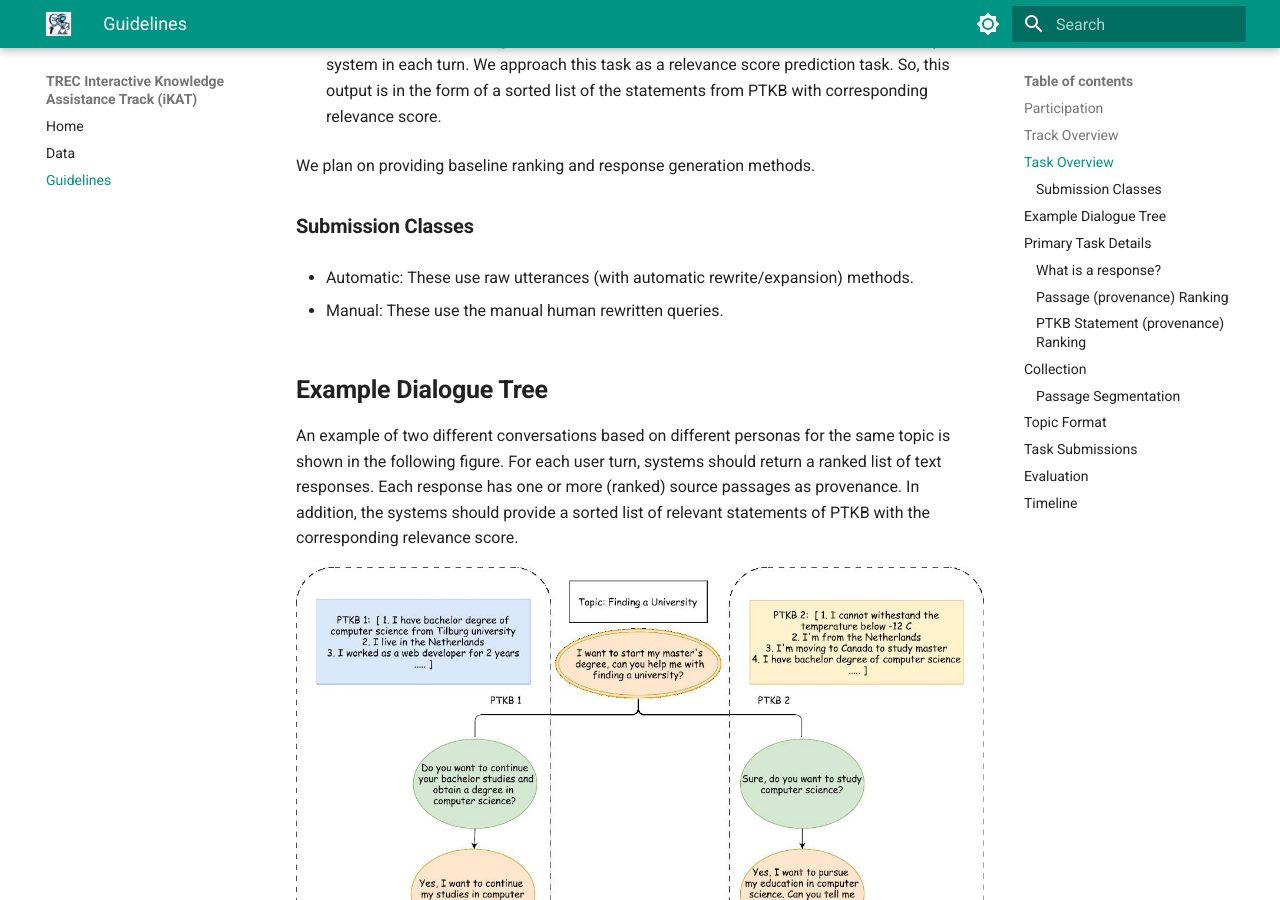
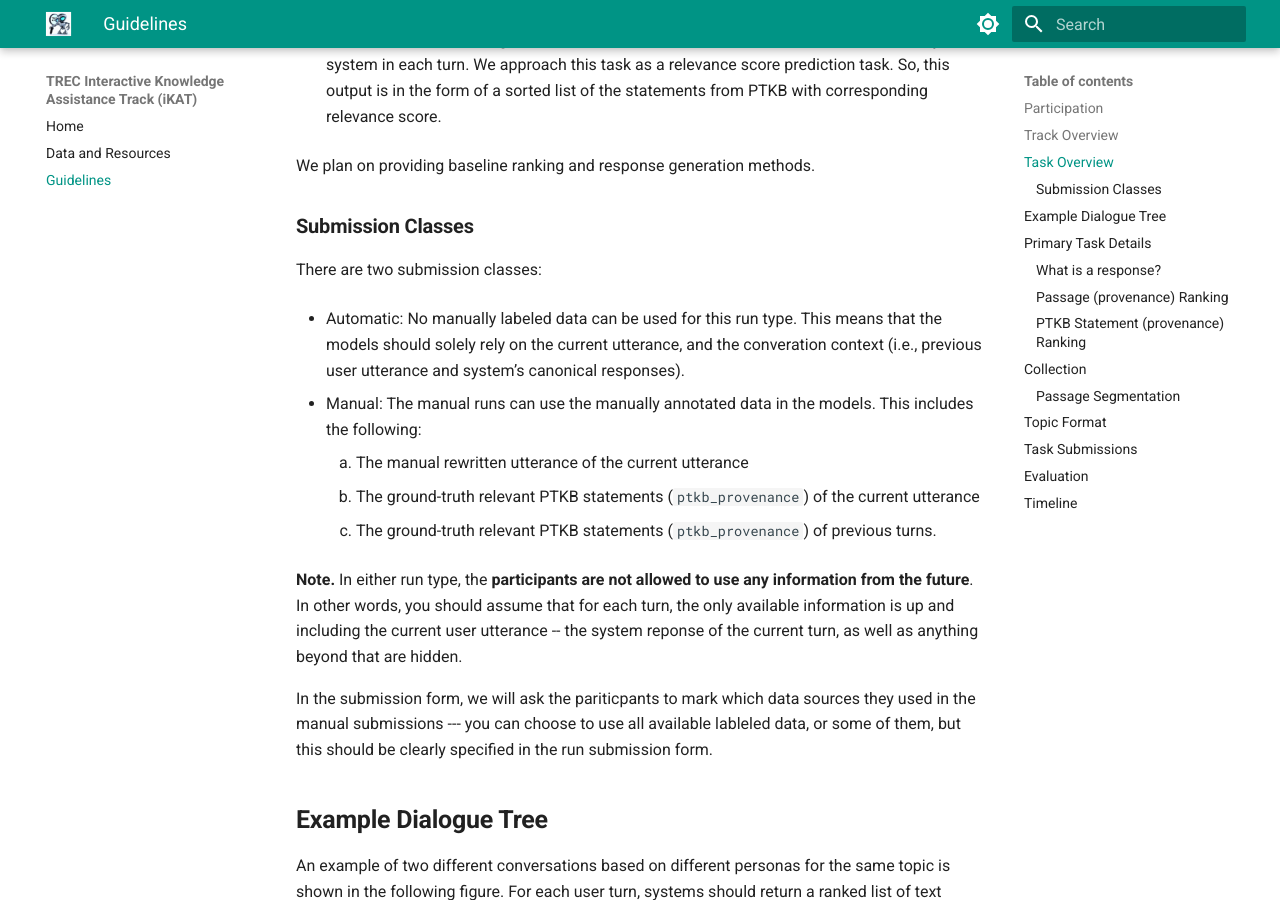
Before and after one commit to shubham526/trec-ikat-website, an MkDocs documentation site: the page built from docs/guidelines.md, in a window 1280 px wide and 900 px high, scrolled down 1216 px. Built offline with MkDocs 1.6.1 and Material for MkDocs 9.7.7, drawn with Linux system fonts in a browser that asks for light colours.

```diff
--- a/docs/guidelines.md
+++ b/docs/guidelines.md
@@ -40,9 +40,18 @@ We plan on providing baseline ranking and response generation methods.
 
 ### **Submission Classes**
 
--   Automatic: These use raw utterances (with automatic rewrite/expansion) methods.
+There are two submission classes:
 
--   Manual: These use the manual human rewritten queries.
+-   Automatic: No manually labeled data can be used for this run type. This means that the models should solely rely on the current utterance, and the converation context (i.e., previous user utterance and system’s canonical responses).
+
+-   Manual: The manual runs can use the manually annotated data in the models. This includes the following:
+	1. The manual rewritten utterance of the current utterance
+	2. The ground-truth relevant PTKB statements (`ptkb_provenance`) of the current utterance
+	3. The ground-truth relevant PTKB statements (`ptkb_provenance`) of previous turns.
+
+**Note.** In either run type, the **participants are not allowed to use any information from the future**. In other words, you should assume that for each turn, the only available information is up and including the current user utterance -- the system reponse of the current turn, as well as anything beyond that are hidden.
+
+In the submission form, we will ask the pariticpants to mark which data sources they used in the manual submissions --- you can choose to use all available lableled data, or some of them, but this should be clearly specified in the run submission form.
 
 ## **Example Dialogue Tree**
 
--- a/mkdocs.yml
+++ b/mkdocs.yml
@@ -2,7 +2,7 @@ site_name: TREC Interactive Knowledge Assistance Track (iKAT)
 site_url: https://www.ikat.com/
 nav:
     - Home: index.md
-    - Data: data.md
+    - Data and Resources: data.md
     - Guidelines: guidelines.md
 markdown_extensions:
   - pymdownx.emoji:
```
Also changed, not shown: docs/data.md (+5 -0 lines), docs/index.md (+1 -1 lines).
